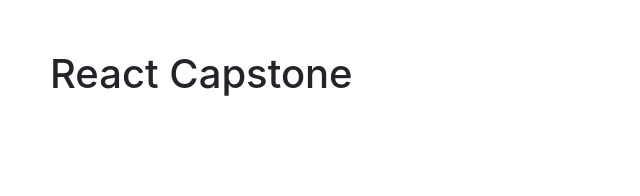
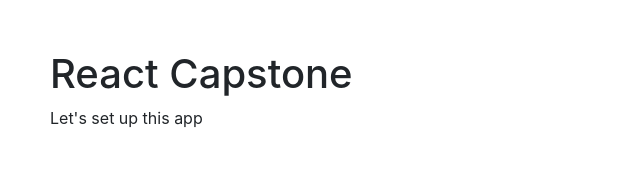
Before and after one commit to hiromataba/Covid-19_App, a React (Create React App) app: page / in a window 1280 px wide. Shown: the top 196 px of the page, without its empty margins (0-640 px from the left). Built offline with nearby package versions, Linux system fonts and the light colour scheme.

Commit message:
Update README file

```diff
--- a/src/App.js
+++ b/src/App.js
@@ -1,11 +1,12 @@
 import './App.css';
 
-function App() {
+const App = () => {
   return (
     <div className="App">
       <h1>React Capstone</h1>
+      <p>Let's set up this app </p>
     </div>
   );
-}
+};
 
 export default App;
```
Also changed, not shown: 1 other file (tests, documents, lock files or other folders).
